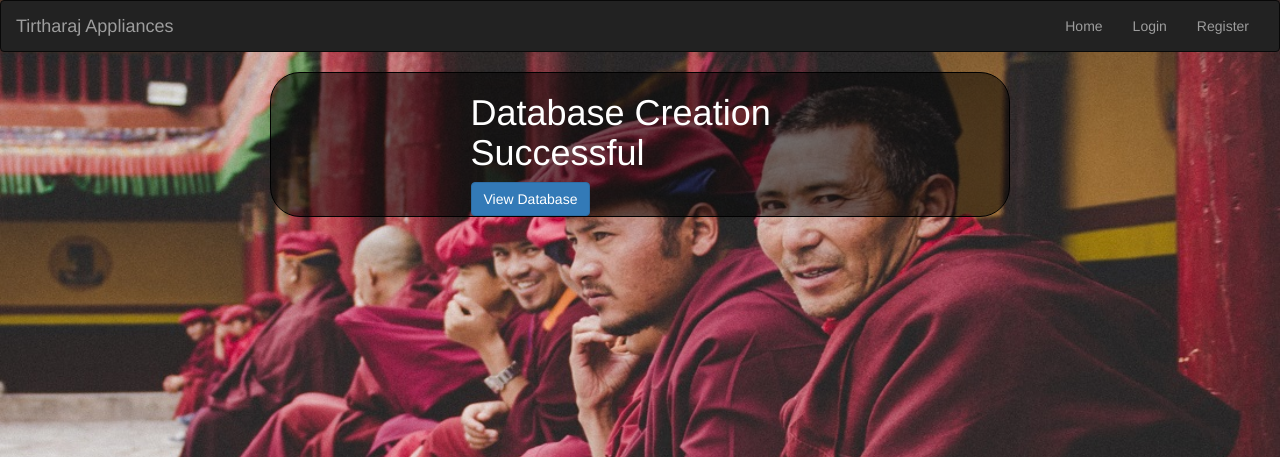
After one commit to tirtharaj101/secret-message, a Flask app: page /success in a window 1280 px wide. The commit adds this page. Shown: the top 457 px of the page. Run offline with Flask 2, Linux system fonts and the light colour scheme; parts of the project's set-up code (start-up, migrations or seed data) failed here and were passed over; some libraries are stand-ins or nearby versions.

Commit message:
Add files via upload

```diff
--- a/main.py
+++ b/main.py
@@ -68,22 +68,25 @@ def index():
         name=request.form['name']
         desig=request.form['designation']
         salary=request.form['salary']
+@app.route('/success',methods=["GET","POST"])
+def success():
+    return render_template("landing.html")
 @app.route('/create',methods=["GET","POST"])
-def create():
-        if request.method == 'GET':
-            return render_template("create.html")
-        else:
-            name = request.form['name']
-            designation = request.form['designation']
-            salary = request.form['salary']
+def str():
+    if request.method == 'GET':
+        return render_template("create.html")
+    else:
+        name = request.form['name']
+        designation = request.form['designation']
+        salary = request.form['salary']
 
-            cur3 = mysql.connection.cursor()
-            cur3.execute("INSERT INTO employee (name, designation, salary) VALUES (%s,%s,%s)"(name,designation,salary))
-            mysql.connection.commit()
-            session['name'] = request.form['name']
-            session['designation'] = request.form['designation']
-            session['salary'] = request.form['salary']
-            return redirect(url_for('login'))
+        cur3 = mysql.connection.cursor()
+        cur3.execute("INSERT INTO employee (name, designation, salary) VALUES (%s,%s,%s)",(name,designation,salary,))
+        mysql.connection.commit()
+        session['name'] = request.form['name']
+        session['designation'] = request.form['designation']
+        session['salary'] = request.form['salary']
+        return redirect(url_for('success'))
 
 @app.route('/logout')
 def logout():
--- a/templates/index.html
+++ b/templates/index.html
@@ -11,7 +11,7 @@
 </head>
 <body>
     <span class="center">
-        <h1>Table data from our Database</h1><a href="/create"><button  type="btn" class="btn btn-primary">Create</button></a>
+        <h1>Table data from our Database</h1><a href="/create"><button type="btn" class="btn btn-primary">Create</button></a>
 
     </span>
     <table width=100%>
--- /dev/null
+++ b/templates/landing.html
@@ -0,0 +1,12 @@
+{% extends 'layout.html'%}
+{% block title %}Success {% endblock %}
+{% block content %}
+<div class="container">
+    <div class="row">
+        <div class="col-md-6 col-md-offset-3">
+            <h1>Database Creation Successful</h1>
+         <a href="/index"><button  type="btn" class="btn btn-primary">View Database</button></a>
+        </div>
+    </div>
+</div>
+{% endblock %}
```
